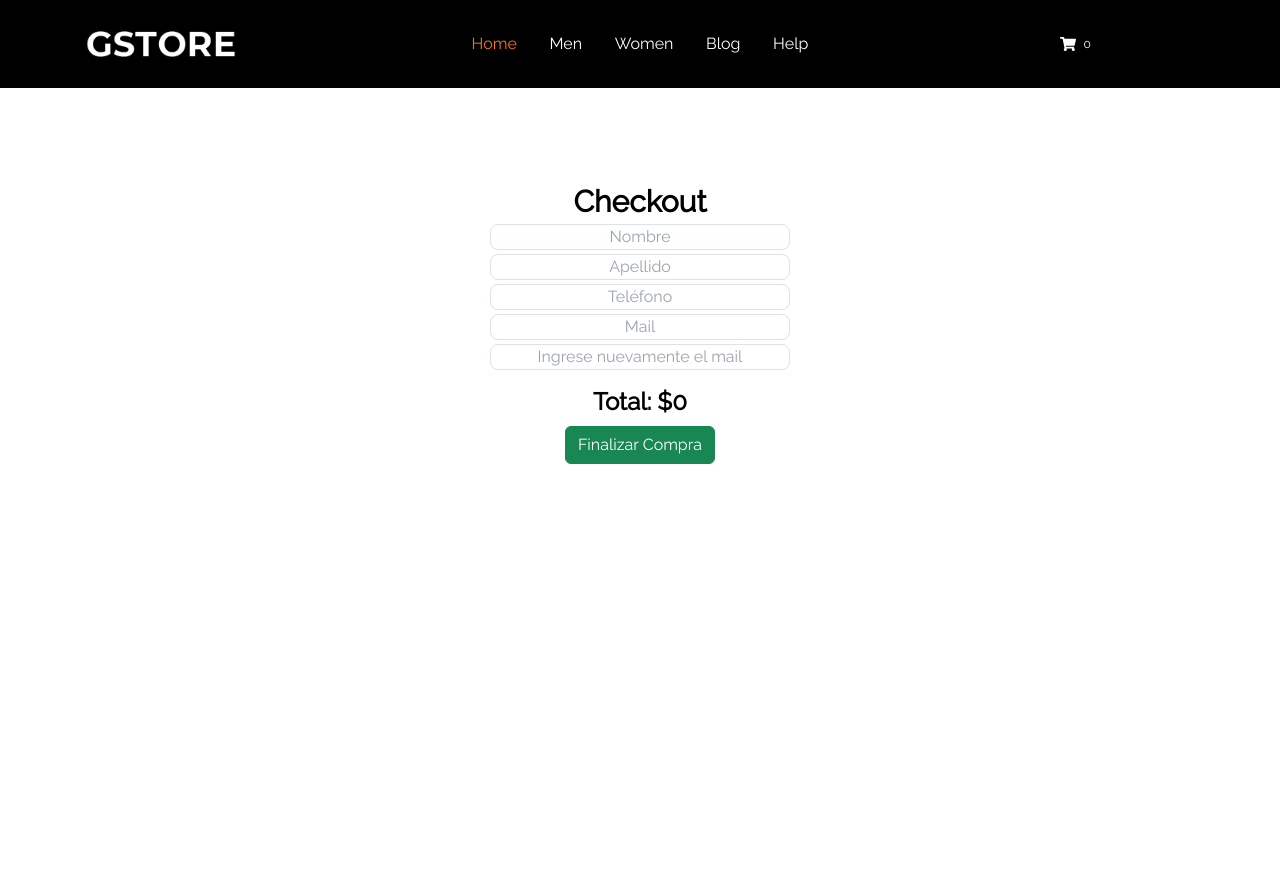
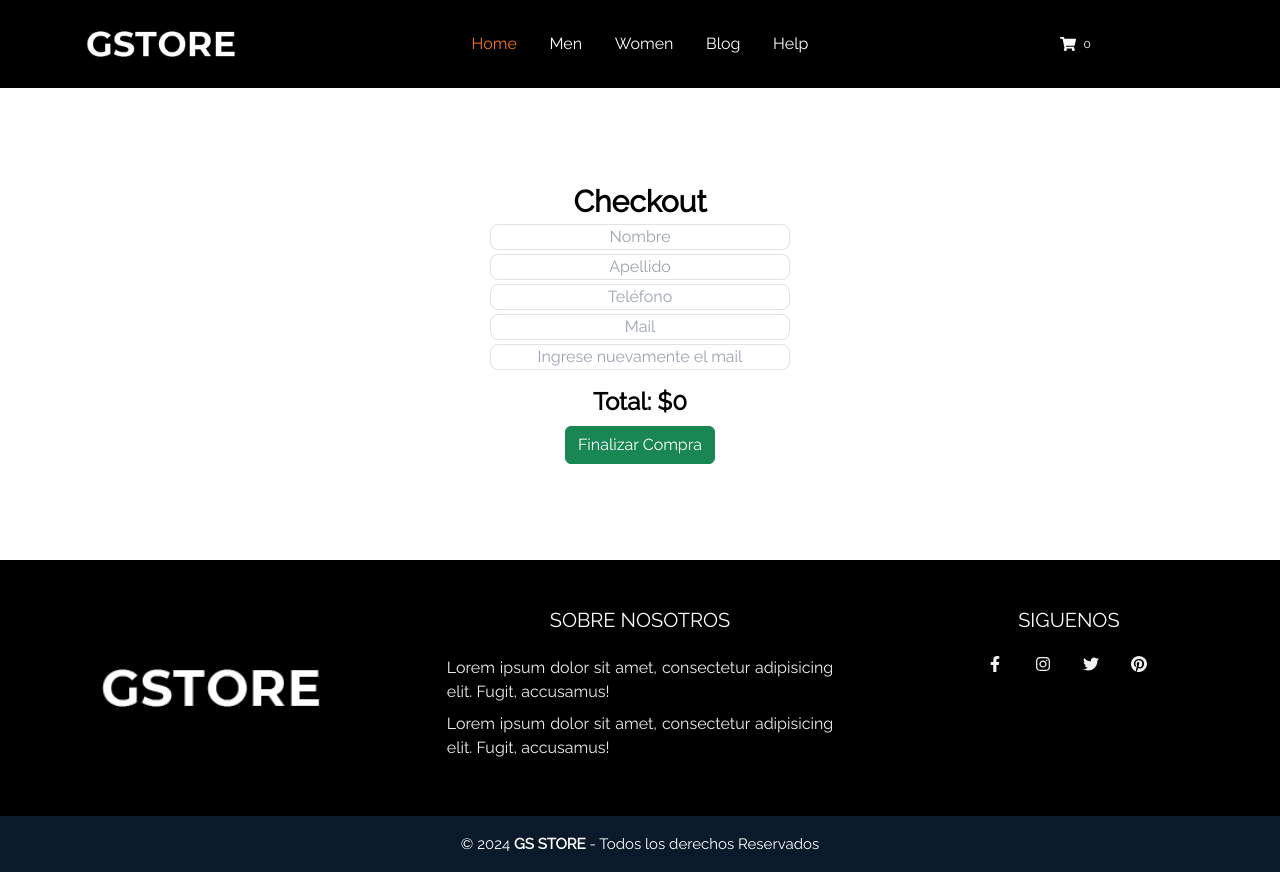
Before and after one commit to Nachorojo2015/ReactJs-Ignacio-Gomez-Rodriguez, a React (Vite) app: page /check in a window 1280 px wide. Before the commit the page ends 800 px from the top, so only its background shows below. Built offline with nearby package versions, Linux system fonts and the light colour scheme; a small style sheet from the web is missing.

Commit message:
Changes in the footer

```diff
--- a/src/App.jsx
+++ b/src/App.jsx
@@ -8,6 +8,7 @@ import { ItemDetail } from './components/ItemDetail';
 import { Item } from './components/itemListContainer';
 import { Carro } from './components/Carro';
 import { Checkout } from './components/Checkout';
+import { Footer } from './components/Footer';
 
 
 function Indice() {
@@ -24,7 +25,7 @@ function Indice() {
                 <Route path='/cart' element={<Carro />}></Route>
                 <Route path='/check' element={<Checkout />}></Route>
             </Routes>
-
+            <Footer/>
         </>
     )
 }
--- a/src/components/Footer/Index.jsx
+++ b/src/components/Footer/Index.jsx
@@ -1,8 +1,6 @@
+import { BsPinterest } from 'react-icons/bs'
+import { FaFacebookF, FaTwitter, FaInstagram } from 'react-icons/fa'
 import { Link } from 'react-router-dom'
-import { FaFacebookF } from 'react-icons/fa'
-import { RiInstagramFill } from 'react-icons/ri'
-import { FaTwitter } from 'react-icons/fa'
-import { BsPinterest } from 'react-icons/bs'
 
 const Footer = () => {
     return (
@@ -24,7 +22,7 @@ const Footer = () => {
                     <h2 className='text-white mb-6 text-[20px] text-center'>SIGUENOS</h2>
                     <div className='flex items-center justify-center mx-auto'>
                         <Link className='list-none w-[45px] h-[45px] ml-7 text-[#f2f2f2] mr-2 text-center transition-all ease-in duration-300 leading-10 hover:text-blue-400'><FaFacebookF /></Link>
-                            <Link className='list-none w-[45px] h-[45px] text-[#f2f2f2] mr-2 text-center transition-all ease-in duration-300 leading-10 hover:text-blue-400'><RiInstagramFill /></Link>
+                        <Link className='list-none w-[45px] h-[45px] text-[#f2f2f2] mr-2 text-center transition-all ease-in duration-300 leading-10 hover:text-blue-400'><FaInstagram /></Link>
                         <Link className='list-none w-[45px] h-[45px] text-[#f2f2f2] mr-2 text-center transition-all ease-in duration-300 leading-10 hover:text-blue-400'><FaTwitter /></Link>
                         <Link className='list-none w-[45px] h-[45px] text-[#f2f2f2] mr-2 text-center transition-all ease-in duration-300 leading-10 hover:text-blue-400'><BsPinterest /></Link>
                     </div>
```
Lines whose indentation alone changed are shown as unchanged.
